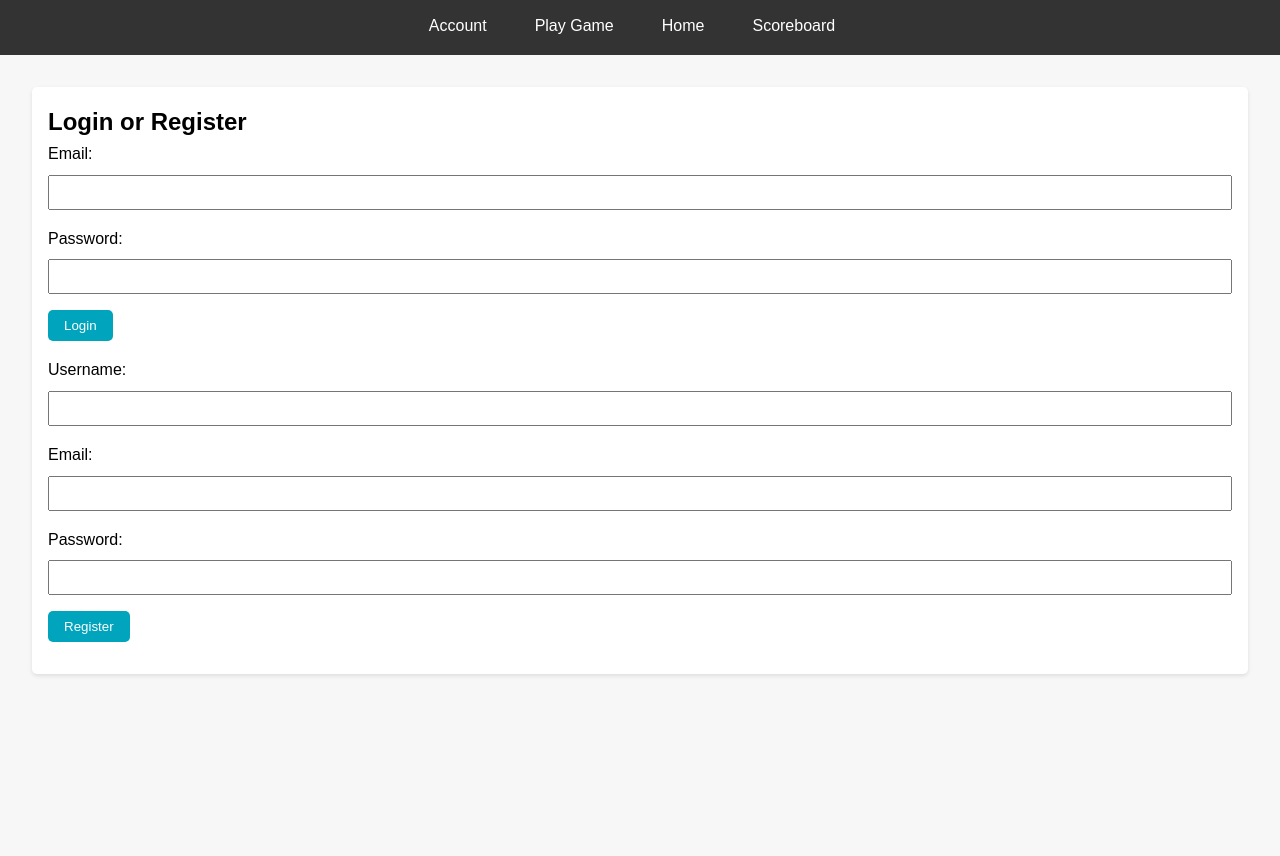
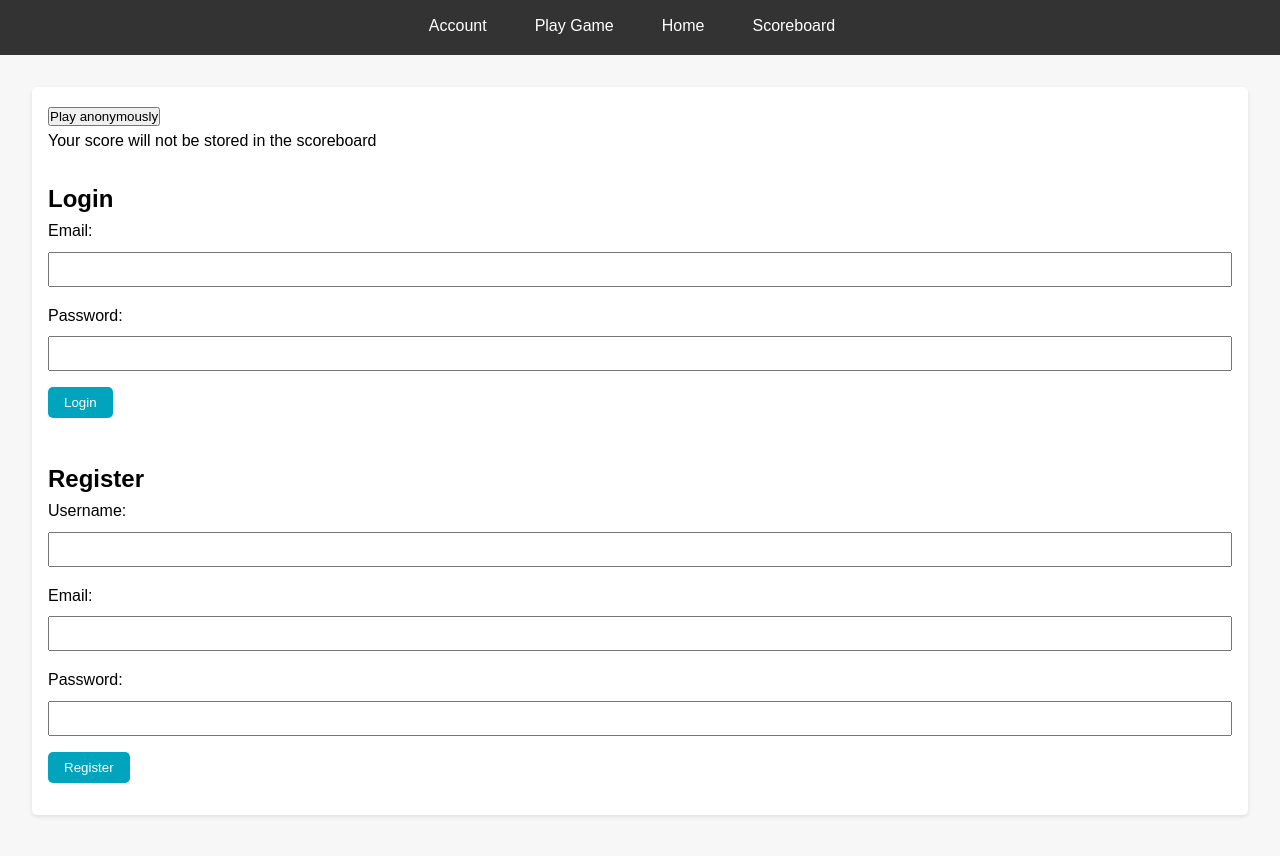
Before and after one commit to arian-lrd/EECS1012-project, a plain HTML site: page frontend/views/login-register.html in a window 1280 px wide. Shown: the part 70-926 px from the top of the page. Before the commit the page ends 808 px from the top, so only its background shows below. Drawn offline with Linux system fonts and the light colour scheme.

Commit message:
before refactoring login page

```diff
--- a/frontend/public/js/login-register.js
+++ b/frontend/public/js/login-register.js
@@ -68,3 +68,11 @@ const handleRegistration = (event) => {
 // Add event listeners for login and registration forms
 document.getElementById('login-form').addEventListener('submit', handleLogin);
 document.getElementById('register-form').addEventListener('submit', handleRegistration);
+
+
+
+
+//My code
+function redirectToGameplay() {
+    window.location.href = './gameplay.html';
+}
--- a/frontend/views/login-register.html
+++ b/frontend/views/login-register.html
@@ -25,17 +25,26 @@
     <main>
         <!-- Login/Register Form -->
         <section id="login-register">
-            <h2>Login or Register</h2>
+
+            <div>
+                <button id="anonymous-play" onclick="redirectToGameplay()">
+                Play anonymously
+                </button>
+                <p>Your score will not be stored in the scoreboard</p>
+            </div><br>
+
             <!-- Login Form -->
             <form id="login-form">
+                <h2>Login</h2>
                 <label for="login-email">Email:</label>
                 <input type="email" id="login-email" name="login-email" required>
                 <label for="login-password">Password:</label>
                 <input type="password" id="login-password" name="login-password" required>
                 <button type="submit">Login</button>
-            </form>
+            </form><br>
             <!-- Register Form -->
             <form id="register-form">
+                <h2>Register</h2>
                 <label for="register-username">Username:</label>
                 <input type="text" id="register-username" name="register-username" required>
                 <label for="register-email">Email:</label>
```
Also changed, not shown: frontend/views/home.html (+2 -1 lines).
